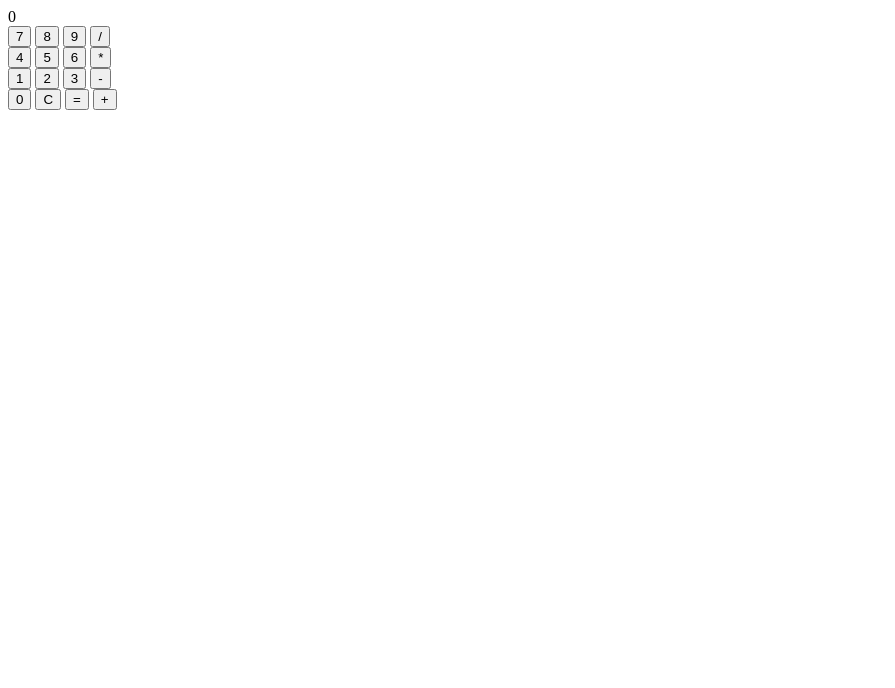
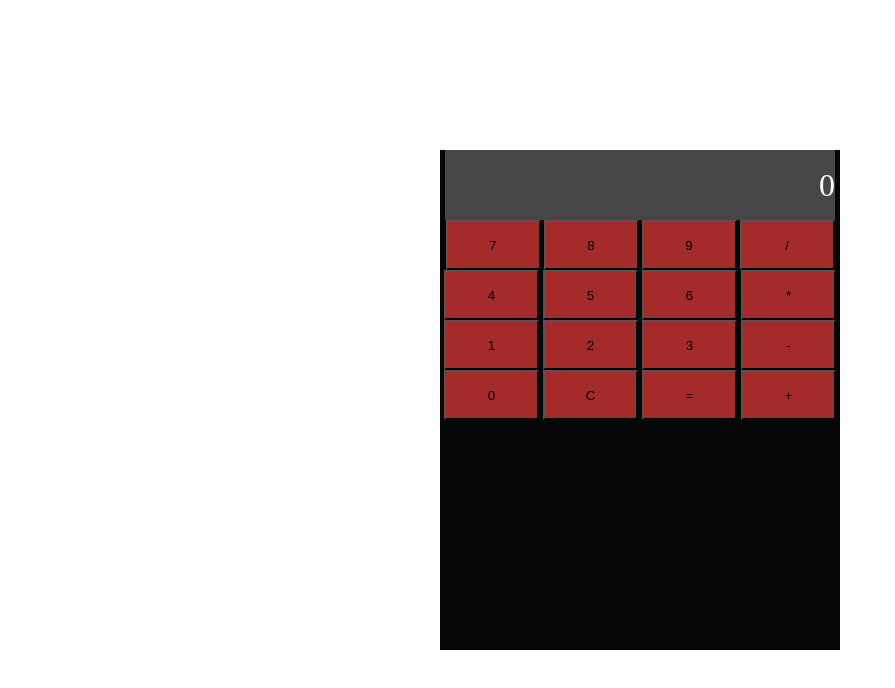
Before and after one commit to Kruppers67/TOP-Calculator, a plain HTML site: page index.html in a window 1280 px wide. Shown: the whole page, without its empty margins (0-895 px from the left). Drawn offline with Linux system fonts and the light colour scheme.

Commit message:
Stage one: Styling.

```diff
--- a/index.html
+++ b/index.html
@@ -10,25 +10,25 @@
     <div class="calculator">
         <div id="display">0</div>
 
-        <div>
+        <div id="dividerow">
             <button onclick="appendNumber('7')">7</button>
             <button onclick="appendNumber('8')">8</button>
             <button onclick="appendNumber('9')">9</button>
             <button onclick="appendOperator('/')">/</button>
         </div>
-        <div>
+        <div id="multiplyrow">
             <button onclick="appendNumber('4')">4</button>
             <button onclick="appendNumber('5')">5</button>
             <button onclick="appendNumber('6')">6</button>
             <button onclick="appendOperator('*')">*</button>
         </div>
-        <div>
+        <div id="subtractrow">
             <button onclick="appendNumber('1')">1</button>
             <button onclick="appendNumber('2')">2</button>
             <button onclick="appendNumber('3')">3</button>
             <button onclick="appendOperator('-')">-</button>
         </div>
-        <div>
+        <div id="addrow">
             <button onclick="appendNumber('0')">0</button>
             <button onclick="clearAll()">C</button>
             <button onclick="calculate()">=</button>
--- a/index.js
+++ b/index.js
@@ -45,23 +45,41 @@ function appendNumber(num) {
 
 //Function to add the operator
 function appendOperator(op) {
-    if (num1 !== '') {
+    if (num1 !== '' && num2 !== '') {
+        calculate(op);
+    } else if (num1 !== '') {
         operator = op;
         isSecondNumber = true;
         updateDisplay();
     }
 }
 
+//Clear the display
+function clearAll() {
+    num1 = '';
+    num2 = '';
+    operator = '';
+    isSecondNumber = false;
+    updateDisplay('0');
+}
+
 //Function for calculate button
-function calculate() {
+function calculate(newOperator = '') {
     if (num1 !== '' && num2 !== '' && operator !== '') {
-        const result = calculateSums(Number(num1), Number(num2), operator);
+        let result = Math.floor(calculateSums(Number(num1), Number(num2), operator));
         updateDisplay(result);
 
+        num1 = result.toString();
+        num2 = '';
+        operator = newOperator;
+        isSecondNumber = true;
+
+    } else if (num1 === '' || num2 === '') {
+        return updateDisplay('ERROR');
+
     }
+
 }
-
-
 
 //Update Display
 function updateDisplay(content = '') {
--- a/style.css
+++ b/style.css
@@ -1,17 +1,36 @@
-#test {
-    height: 200px;
-    width: 200px;
-    background-color: blue;
+body {
+    display: flex;
+    justify-content: center;
+    align-items: center;
+    width: 100vw;
+    height: 100vh;
+    margin: 0;
 }
-#equal-btn {
-    width: 50px;
+.calculator {
+    box-sizing: border-box;
+    width: 400px;
+    height: 500px;
+    background-color: rgb(6, 6, 6);
+    display: flex;
+    flex-direction: column;
+    align-items: center;
+}
+button {
+    background-color: brown;
+    width: 95px;
     height: 50px;
-    background-color: white;
-    font-size: medium;
 }
-#add-btn {
-    width: 50px;
-    height: 50px;
-    background-color: white;
-    font-size: medium;
+#display {
+    background-color: rgb(71, 70, 70);
+    width: 390px;
+    height: 70px;
+    color: white;
+    display: flex;
+    justify-content: flex-end;
+    align-items: center;
+    font-size: xx-large;
 }
+#dividerow {
+    display: flex;
+    gap: 3px;
+}
```
